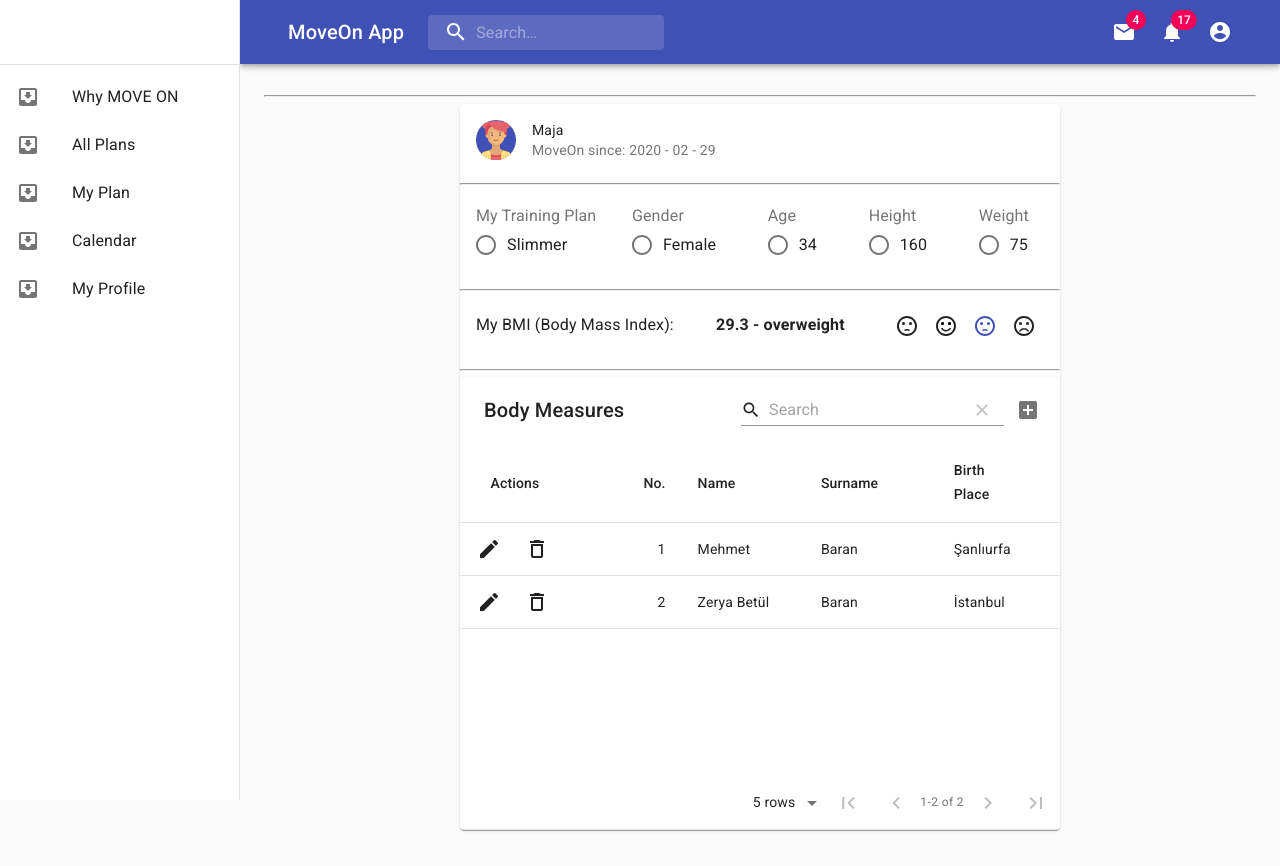
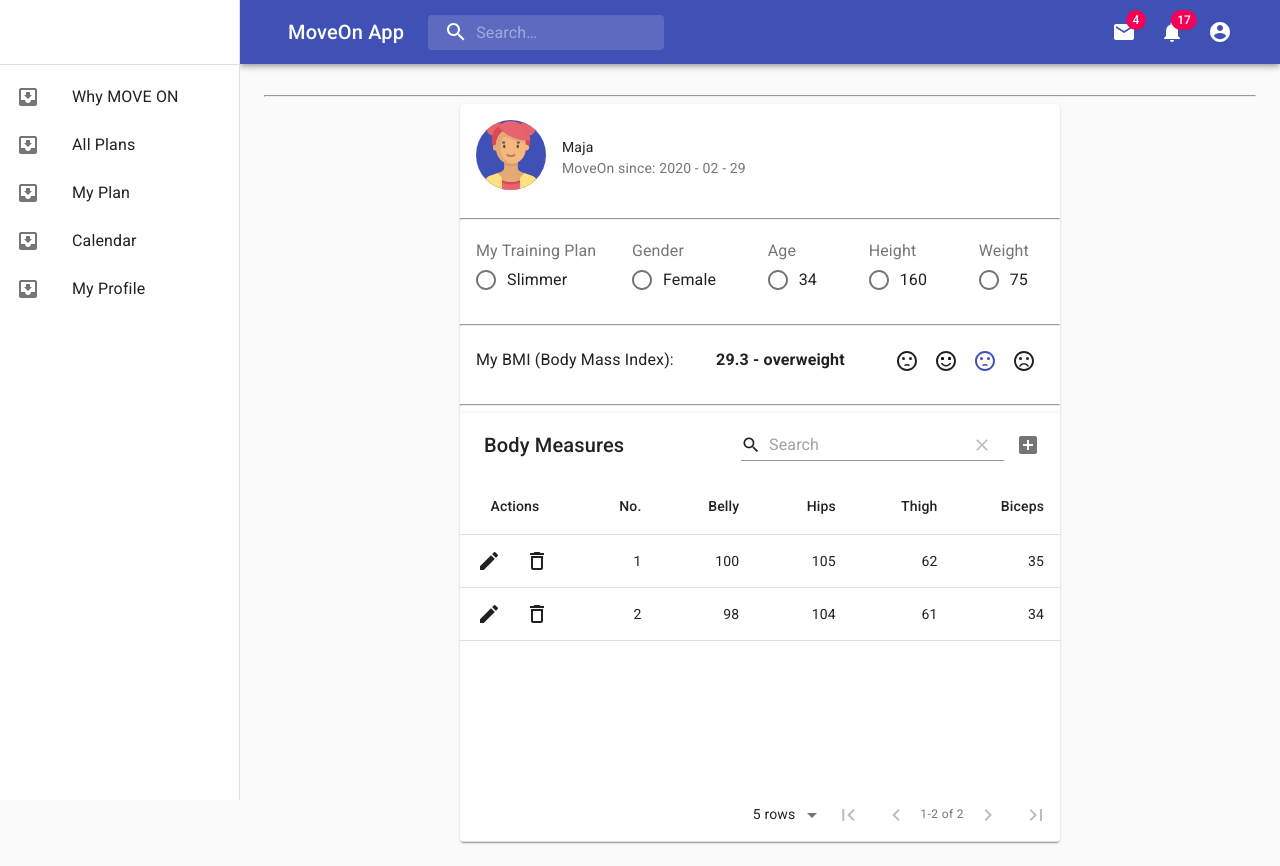
Before and after one commit to infoshareacademy/jfdz13-team2-app, a React (Create React App) app: page /my-profile in a window 1280 px wide. Built offline with nearby package versions, Linux system fonts and the light colour scheme.

Commit message:
FZ13T2-24 added measurements data in myProfile

```diff
--- a/src/App.css
+++ b/src/App.css
@@ -143,8 +143,9 @@
 
 .myProfile__avatar {
   background-color: #3f51b5;
-  height: 60px;
-  width: 60px;
+  height: 70px;
+  width: 70px;
+  border-radius: 50%;
 }
 
 .myProfile__container {
--- a/src/Components/MyProfile/MyProfileCard.js
+++ b/src/Components/MyProfile/MyProfileCard.js
@@ -3,7 +3,6 @@
 import CardHeader from "@material-ui/core/CardHeader";
 import CardContent from "@material-ui/core/CardContent";
 import ButtonGroup from "@material-ui/core/ButtonGroup";
-import Avatar from "@material-ui/core/Avatar";
 import Tooltip from "@material-ui/core/Tooltip";
 import SentimentDissatisfiedIcon from "@material-ui/icons/SentimentDissatisfied";
 import SentimentSatisfiedAltIcon from "@material-ui/icons/SentimentSatisfiedAlt";
@@ -54,12 +53,11 @@
         <Card className="myProfile">
           <CardHeader
             avatar={
-              <Avatar
-                aria-label="recipe"
+              <img
                 className="myProfile__avatar"
                 src={this.props.user.avatarUrl}
                 alt="myPhoto"
-              ></Avatar>
+              />
             }
             title={this.props.user.name}
             subheader={`MoveOn since: ${this.props.user.firstTraining}`}
--- a/src/Components/MyProfile/UserPersonalData.js
+++ b/src/Components/MyProfile/UserPersonalData.js
@@ -5,21 +5,23 @@
   const [state, setState] = React.useState({
     columns: [
       { title: "No.", field: "number", type: "numeric" },
-      { title: "Name", field: "name" },
-      { title: "Surname", field: "surname" },
+      { title: "Belly", field: "belly", type: "numeric" },
+      { title: "Hips", field: "hips", type: "numeric" },
+      { title: "Thigh", field: "thigh", type: "numeric" },
       {
-        title: "Birth Place",
-        field: "birthCity",
-        lookup: { 34: "İstanbul", 63: "Şanlıurfa" }
+        title: "Biceps",
+        field: "biceps",
+        type: "numeric"
       }
     ],
     data: [
-      { name: "Mehmet", surname: "Baran", number: 1, birthCity: 63 },
+      { belly: 100, hips: 105, thigh: 62, number: 1, biceps: 35 },
       {
-        name: "Zerya Betül",
-        surname: "Baran",
+        belly: 98,
+        hips: 104,
+        thigh: 61,
         number: 2,
-        birthCity: 34
+        biceps: 34
       }
     ]
   });
```
